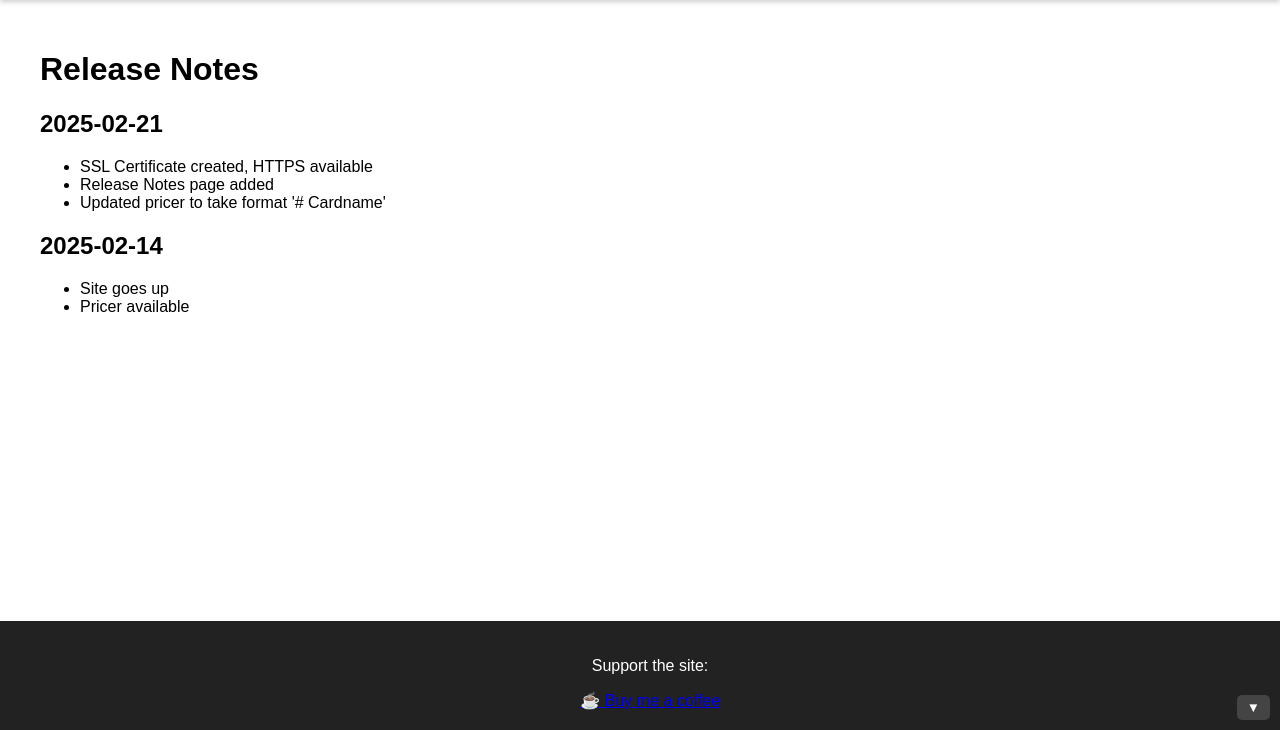
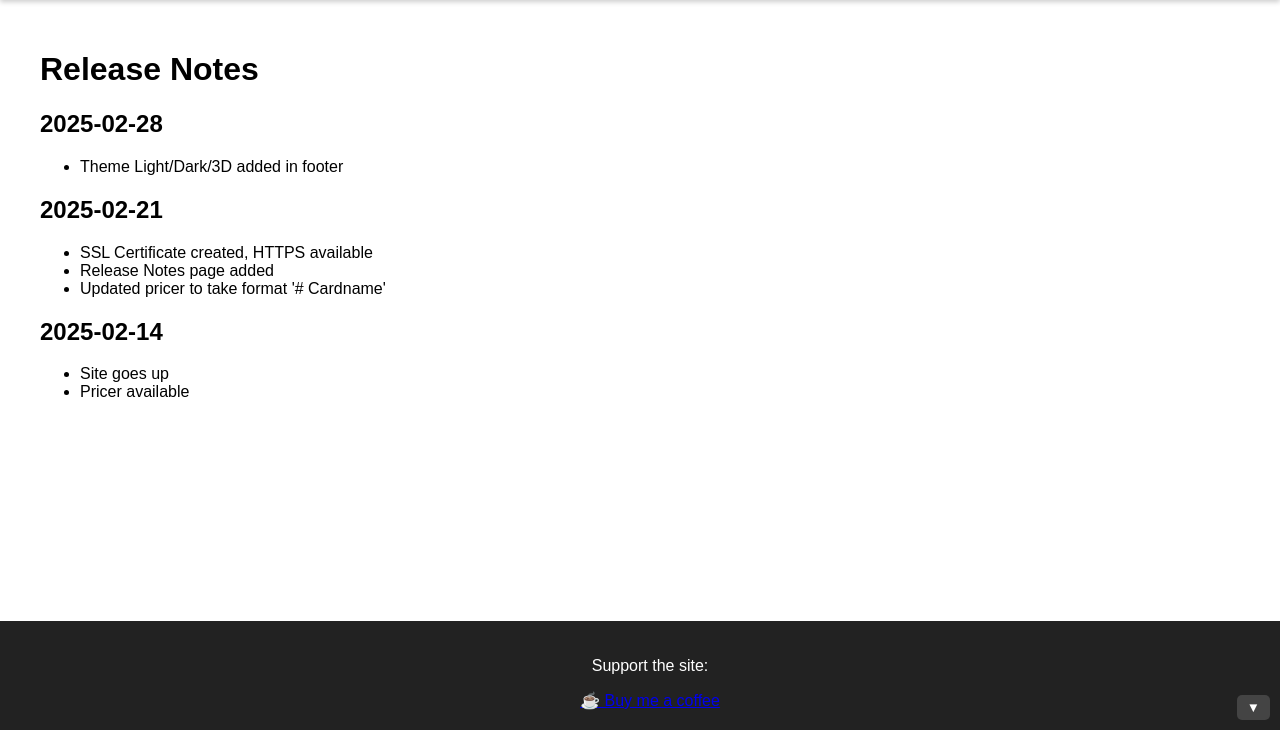
Before and after one commit to CarsonJoshua/yawgbargain, a Flask app: page /release_notes in a window 1280 px wide. Shown: the part 70-800 px from the top of the page. Run offline with Flask 3, Linux system fonts and the light colour scheme; parts of the project's set-up code (start-up, migrations or seed data) failed here and were passed over.

Commit message:
added themes to release notes

```diff
--- a/app/templates/release_notes.html
+++ b/app/templates/release_notes.html
@@ -5,6 +5,12 @@
 {% block content %}
 <div style="padding: 20px;">
     <h1>Release Notes</h1>
+    <h2>2025-02-28</h2>
+    <p>
+        <ul>
+            <li>Theme Light/Dark/3D added in footer</li>
+        </ul>
+    </p>
     <h2>2025-02-21</h2>
     <p>
         <ul>
```
